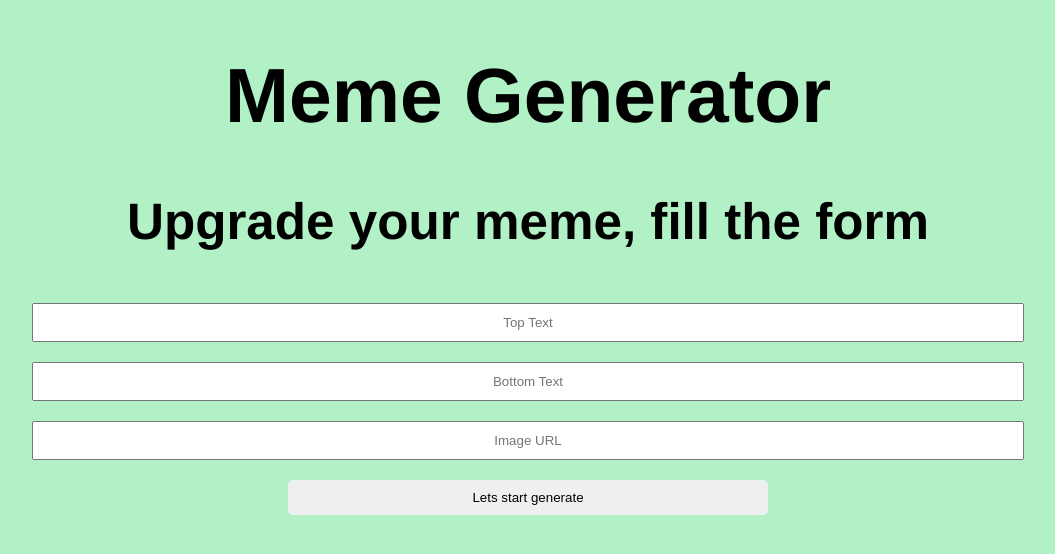
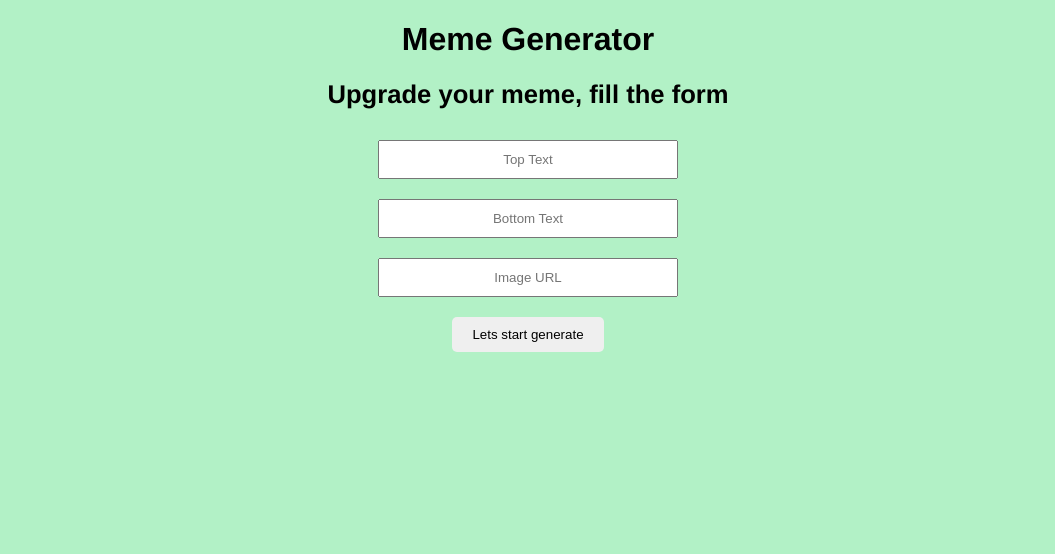
Before and after one commit to CheOne44/Meme-Generator, a plain HTML site: page index.html in a window 1280 px wide. Shown: the whole page, without its empty margins (112-1167 px from the left). Drawn offline with Linux system fonts and the light colour scheme.

Commit message:
Fix text area and button

```diff
--- a/style.css
+++ b/style.css
@@ -5,11 +5,11 @@ body {
 }
 
 h1 {
-    font-size: 6vw;
+    font-size: 2em;
 }
 
 h2 {
-    font-size: 4vw;
+    font-size: 1.6em;
 }
 
 #meme-form {
@@ -18,7 +18,7 @@ h2 {
     justify-content: space-between;
     flex-direction: column;
     margin: auto;
-    width: 80%;
+    width: 40vh;
 
 }
 
@@ -29,7 +29,7 @@ h2 {
 }
 
 .meme_button {
-    width: 60vh;
+    width: auto;
     margin: 10px auto;
     padding: 10px 20px;
     cursor: pointer;
@@ -96,7 +96,10 @@ h2 {
 
 .bottom {
     bottom: 10px;
+
 }
+
+
 
 #meme-container {
     background-color: #fff;
```
